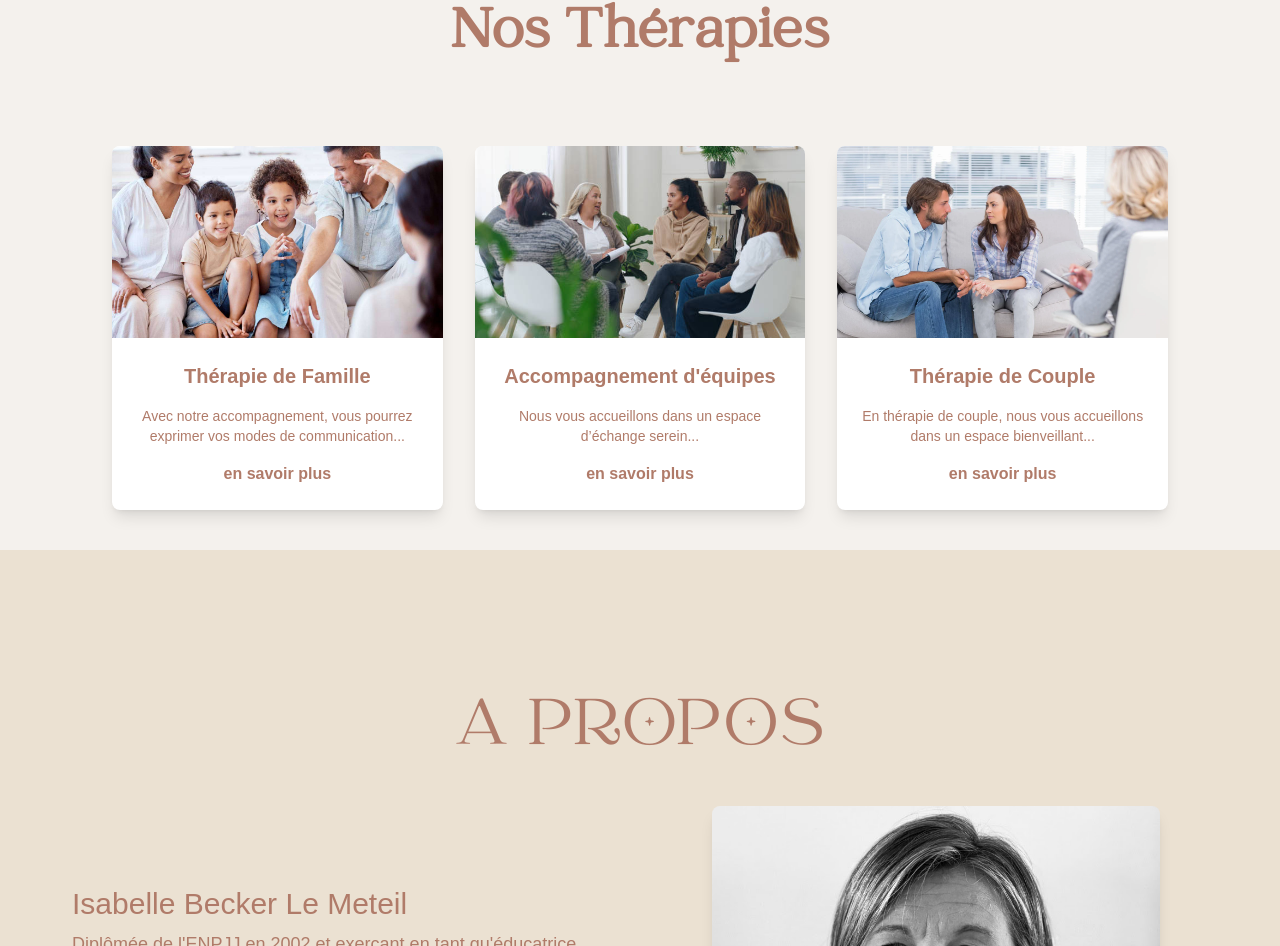
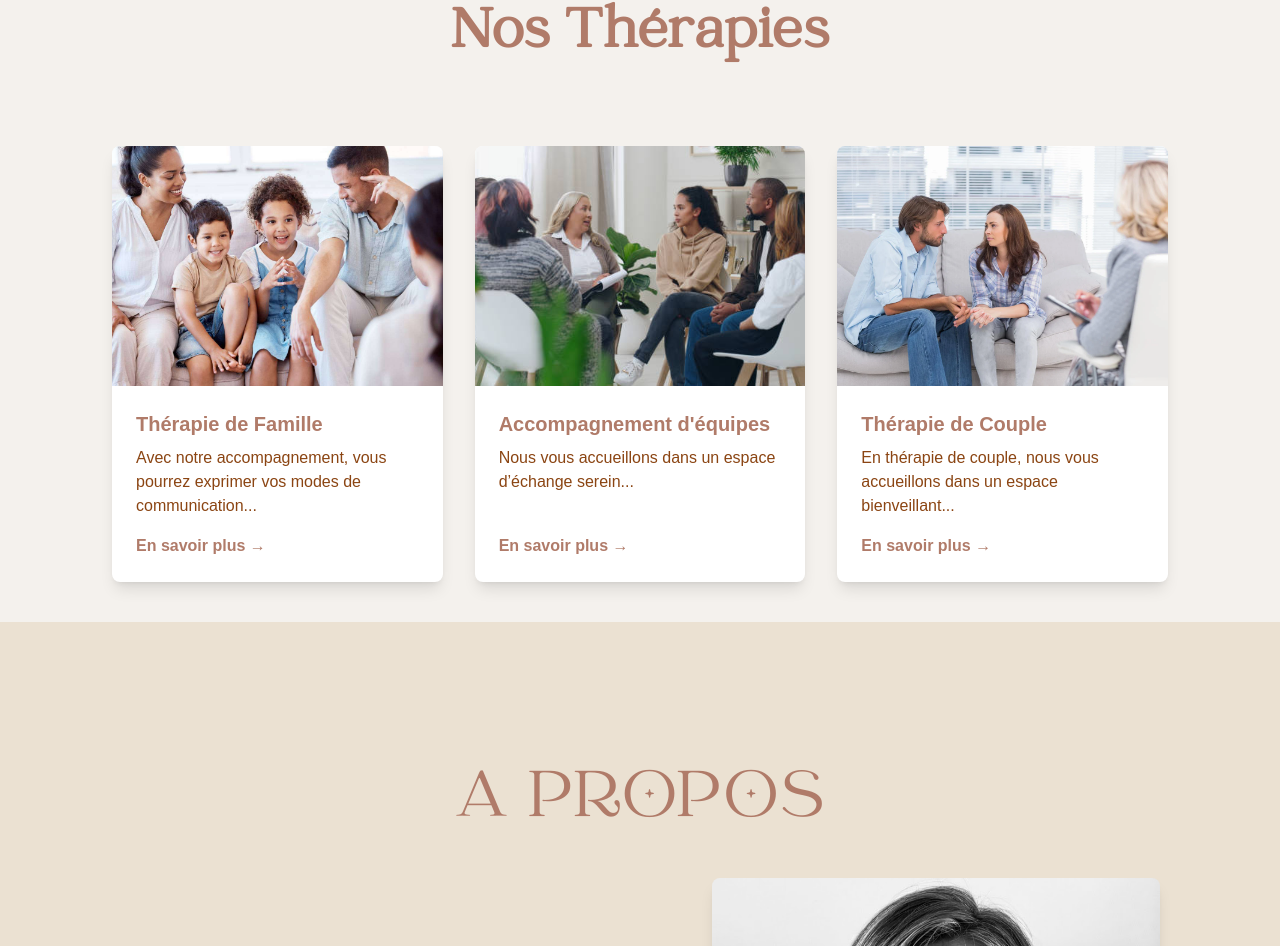
Before and after one commit to WilfriedROSE/cabinetcibl, a Next.js app: page / in a window 1280 px wide. Shown: the part 777-1723 px from the top of the page. Built offline with nearby package versions, Linux system fonts and the light colour scheme; a web font is replaced by a local one.

Commit message:
création des liens vers les pages, ajout de la google map et ajout du google calendar pour la prise de rdv

```diff
--- a/src/components/ServiceCard.js
+++ b/src/components/ServiceCard.js
@@ -1,16 +1,21 @@
-import Image from "next/image";
+import Link from 'next/link';
+import Image from 'next/image';
 
-const ServiceCard = ({ title, description, image }) => {
+export default function ServiceCard({ title, description, image, link }) {
   return (
-    <div className="bg-white text-center rounded-lg shadow-lg overflow-hidden">
-      <Image src={image} alt={title} width={600} height={400} className="w-full h-48 object-cover" />
-      <div className="p-6">
-        <h3 className="text-xl font-semibold text-customBrown mb-4">{title}</h3>
-        <p className="text-customBrown text-sm">{description}</p>
-        <a href="#" className="mt-4 inline-block text-customBrown font-semibold hover:underline">en savoir plus</a>
+    <div className="bg-white rounded-lg shadow-lg overflow-hidden flex flex-col justify-between">
+      <Image src={image} alt={title} width={400} height={250} className="object-cover w-full h-60" />
+      <div className="p-6 flex flex-col justify-between flex-grow">
+        <h3 className="text-xl font-bold text-customBrown mb-2">{title}</h3>
+        <p className="text-customDarkBrown flex-grow">{description}</p>
+        {link && (
+          <Link href={link}>
+            <span className="inline-block mt-4 text-customBrown font-bold hover:underline cursor-pointer">
+              En savoir plus →
+            </span>
+          </Link>
+        )}
       </div>
     </div>
   );
-};
-
-export default ServiceCard;
+}
--- a/src/pages/index.js
+++ b/src/pages/index.js
@@ -14,18 +14,22 @@ const services = [
     title: 'Thérapie de Famille',
     description: `Avec notre accompagnement, vous pourrez exprimer vos modes de communication...`,
     image: '/images/fille.jpg',
+    link: '/nostherapies#famille',
   },
   {
     title: "Accompagnement d'équipes",
     description: `Nous vous accueillons dans un espace d’échange serein...`,
     image: '/images/therapiedegroupe.jpg',
+    link: '/nostherapies#equipe',
   },
   {
     title: 'Thérapie de Couple',
     description: `En thérapie de couple, nous vous accueillons dans un espace bienveillant...`,
     image: '/images/cabinet.webp',
+    link: '/nostherapies#couple',
   },
 ];
+
 
 export default function HomePage() {
   return (
```
